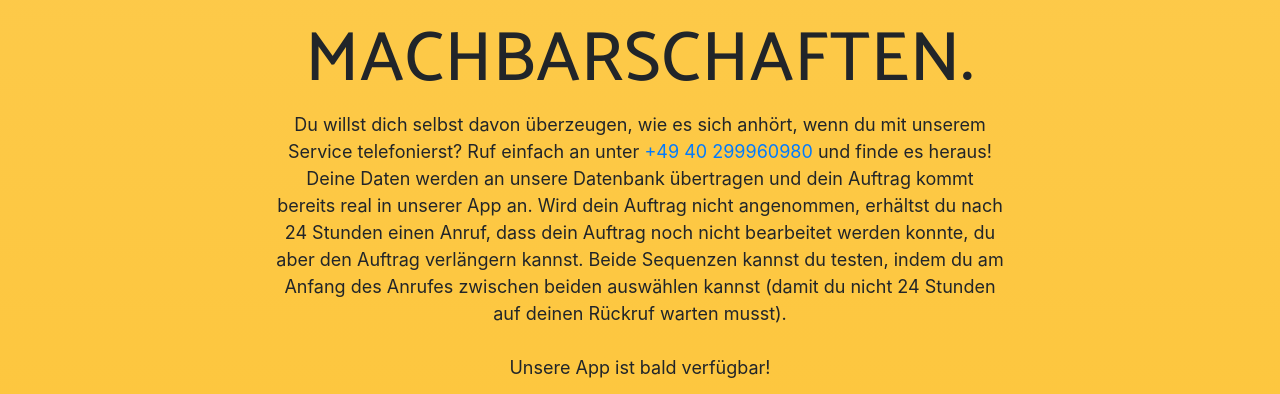
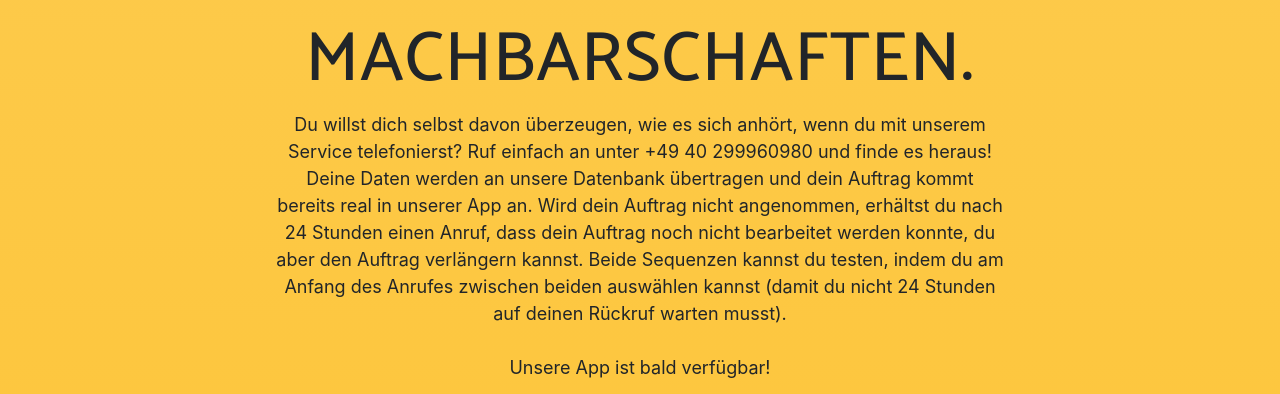
Before and after one commit to machbarschaft/machbarschaft-web, a website with bundled scripts: page index.html in a window 1280 px wide. Shown: the part 1183-1577 px from the top of the page. Built offline with nearby package versions, Linux system fonts and the light colour scheme; files whose address does not match are found by name; a web font is replaced by a local one.

Commit message:
changed ref

```diff
--- a/index.html
+++ b/index.html
@@ -107,7 +107,7 @@
       <div class="row">
         <div class="col-md-8 mx-auto">
           <h2 class="section-heading">Macht mit uns Deutschlands Nachbarschaften zu MACHBARSCHAFTEN.</h2>
-          <p>Du willst dich selbst davon überzeugen, wie es sich anhört, wenn du mit unserem Service telefonierst? Ruf einfach an unter <a href="tel:+4940299960980" style="font-color: #000000 !important" >+49 40 299960980</a> und finde es heraus! Deine Daten werden an unsere Datenbank übertragen und dein Auftrag kommt bereits real in unserer App an. Wird dein Auftrag nicht angenommen, erhältst du nach 24 Stunden einen Anruf, dass dein Auftrag noch nicht bearbeitet werden konnte, du aber den Auftrag verlängern kannst. Beide Sequenzen kannst du testen, indem du am Anfang des Anrufes zwischen beiden auswählen kannst (damit du nicht 24 Stunden auf deinen Rückruf warten musst).</br></br>
+          <p>Du willst dich selbst davon überzeugen, wie es sich anhört, wenn du mit unserem Service telefonierst? Ruf einfach an unter +49 40 299960980 und finde es heraus! Deine Daten werden an unsere Datenbank übertragen und dein Auftrag kommt bereits real in unserer App an. Wird dein Auftrag nicht angenommen, erhältst du nach 24 Stunden einen Anruf, dass dein Auftrag noch nicht bearbeitet werden konnte, du aber den Auftrag verlängern kannst. Beide Sequenzen kannst du testen, indem du am Anfang des Anrufes zwischen beiden auswählen kannst (damit du nicht 24 Stunden auf deinen Rückruf warten musst).</br></br>
 Unsere App ist bald verfügbar!</p>
           <div class="badges">
             <a class="badge-link"><img src="img/google-play-badge.svg" alt=""></a>
```
